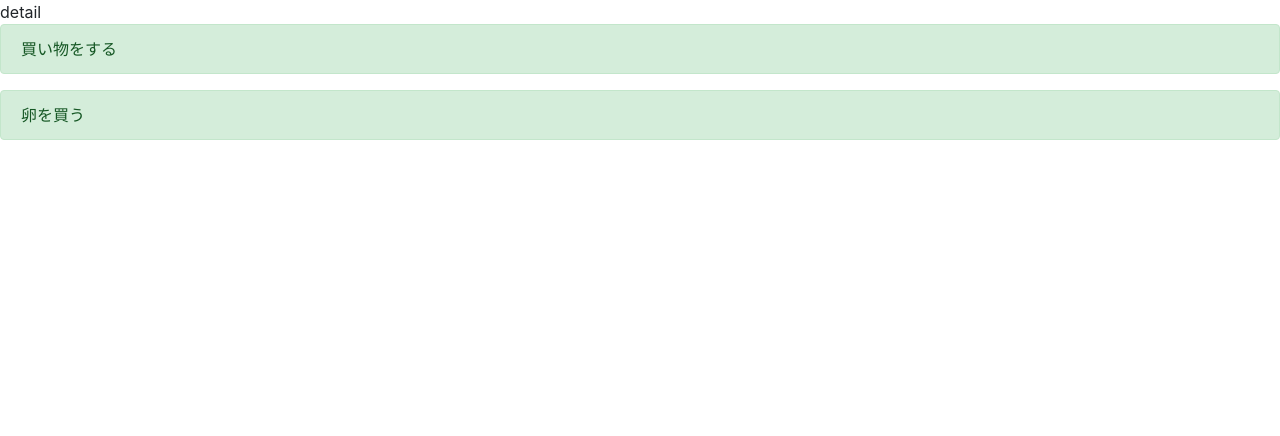
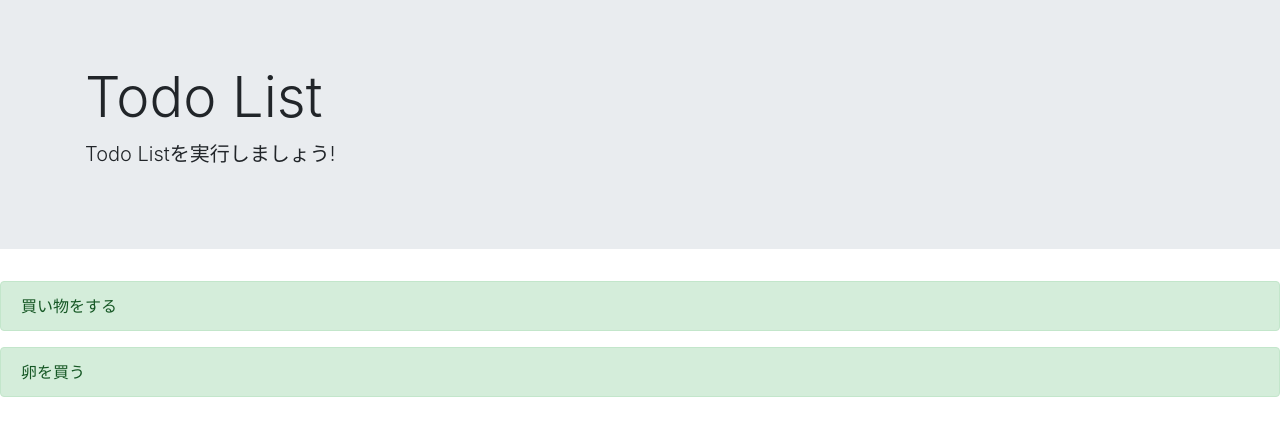
Before and after one commit to suuu0122/django-todo, a Django app: page /detail/1 in a window 1280 px wide. Shown: the top 436 px of the page. Run offline with Django 4.2, Linux system fonts and the light colour scheme; data comes from the database, SQL or seed files in the repository; some libraries are stand-ins or nearby versions.

Commit message:
fixed content in block header

```diff
--- a/todo_project/todo_app/templates/todo_app/detail.html
+++ b/todo_project/todo_app/templates/todo_app/detail.html
@@ -1,7 +1,12 @@
 {% extends "todo_app/base.html" %}
 
 {% block header %}
-detail
+<div class="jumbotron jumbotron-fluid">
+	<div class="container">
+		<h1 class="display-4">Todo List</h1>
+		<p class="lead">Todo Listを実行しましょう!</p>
+	</div>
+</div>
 {% endblock header %}
 
 {% block content %}
```
